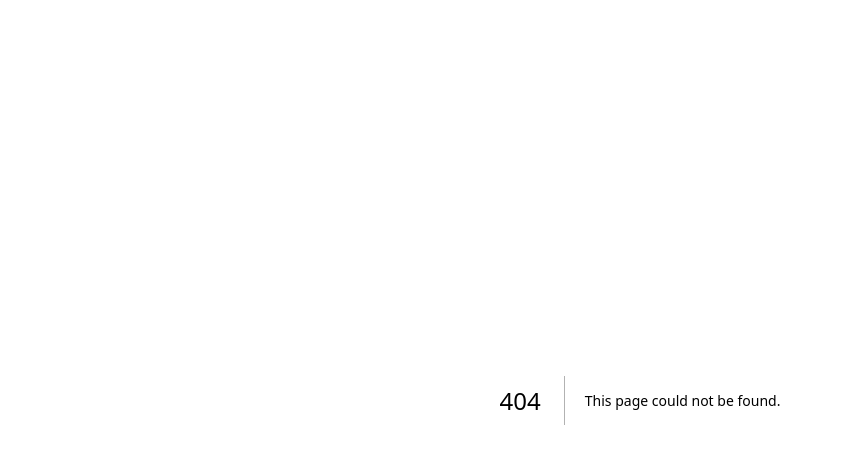
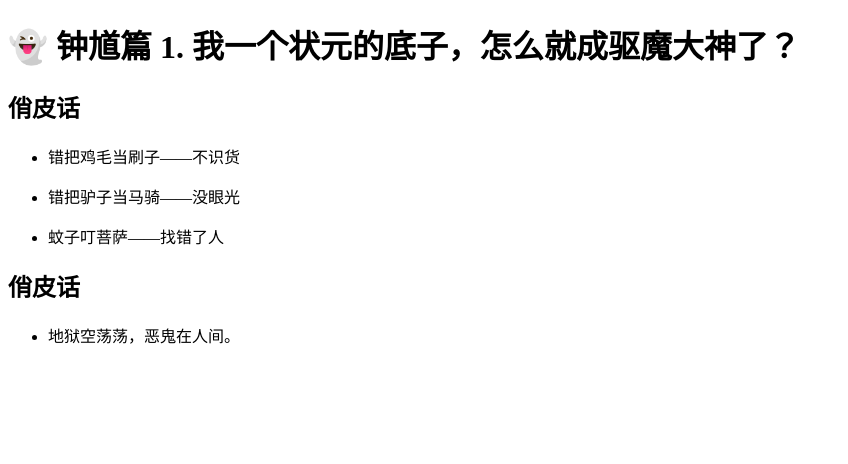
Before and after one commit to eddiehe99/bannatienet, a Next.js app: page /zhong-kui/evil-dispelling-judge-01 in a window 1280 px wide. Before the commit this address had no page. Shown: the top 464 px of the page, without its empty margins (0-848 px from the left). Built offline with nearby package versions, Linux system fonts and the light colour scheme.

Commit message:
BREAKING CHANGE: add evil dispelling judge number 01

```diff
--- /dev/null
+++ b/src/pages/zhong-kui/_meta.js
@@ -0,0 +1,5 @@
+/* eslint-disable prettier/prettier */
+/* eslint-disable import/no-anonymous-default-export */
+export default {
+    'evil-dispelling-judge-01': '👻 01',
+}
--- /dev/null
+++ b/src/pages/zhong-kui/evil-dispelling-judge-01.mdx
@@ -0,0 +1,13 @@
+# 👻 钟馗篇 1. 我一个状元的底子，怎么就成驱魔大神了？
+
+## 俏皮话
+
+- 错把鸡毛当刷子——不识货
+
+- 错把驴子当马骑——没眼光
+
+- 蚊子叮菩萨——找错了人
+
+## 俏皮话
+
+- 地狱空荡荡，恶鬼在人间。
```
